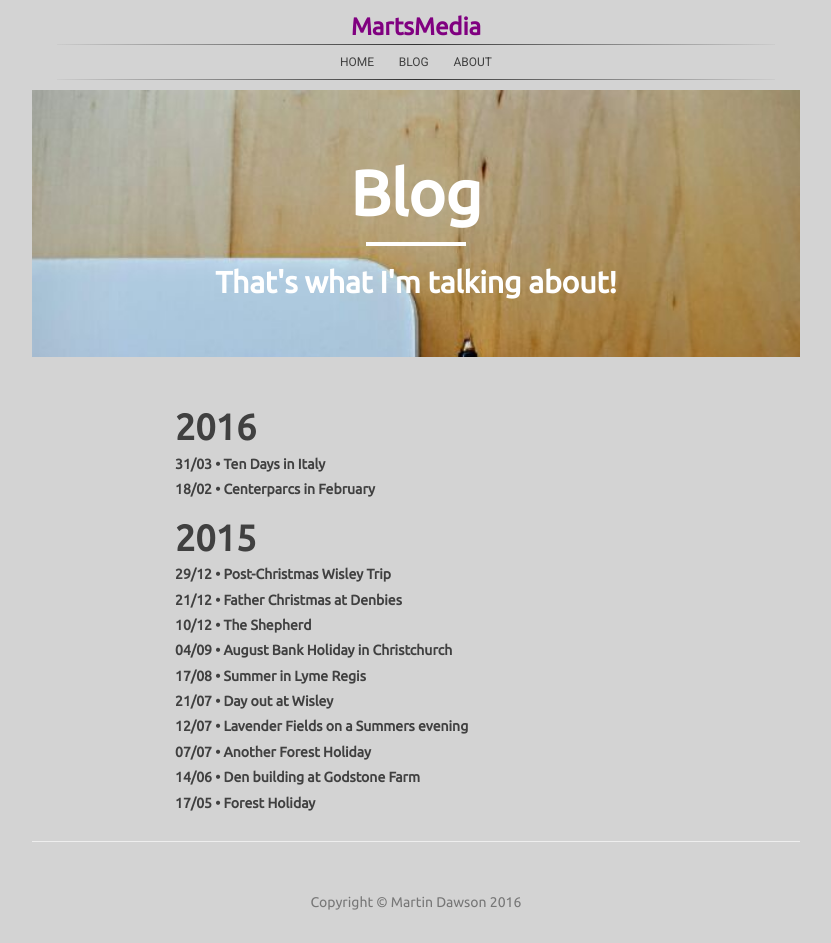
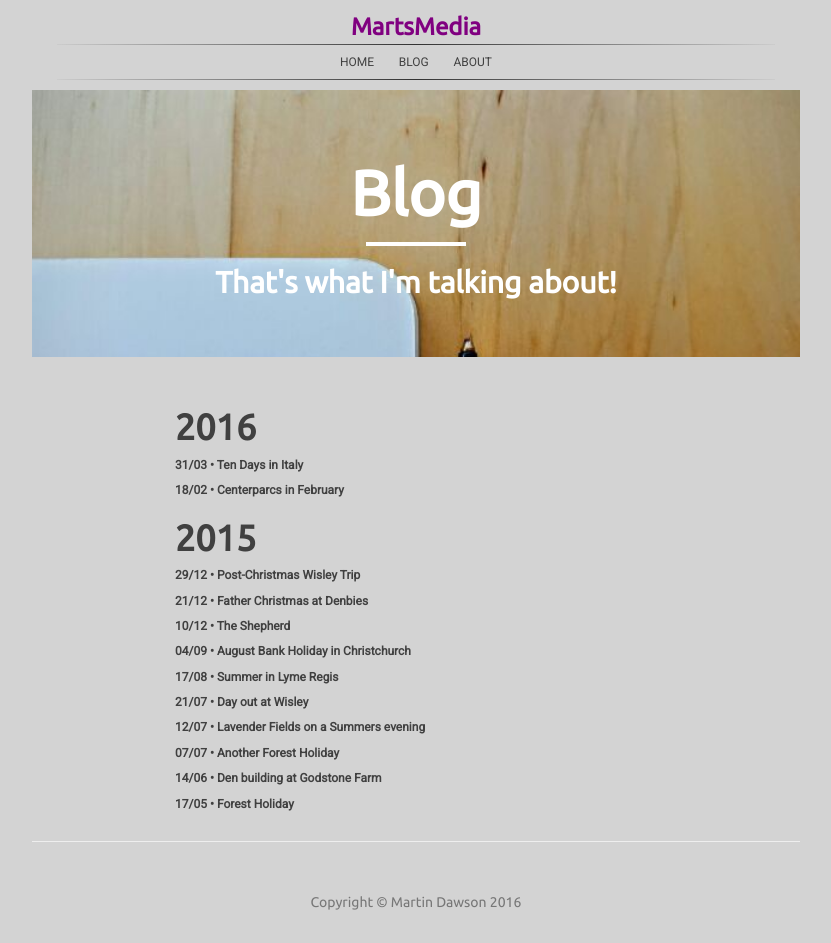
Before and after one commit to dawsino/dawsino.github.io, a Jekyll site: the page built from blog/index.html, in a window 1280 px wide. Shown: the whole page, without its empty margins (224-1055 px from the left). Built offline with Jekyll 4.4.1, drawn with Linux system fonts in a browser that asks for light colours; nearby versions of some CDN libraries.

Commit message:
Update custom.css

```diff
--- a/css/custom.css
+++ b/css/custom.css
@@ -186,3 +186,11 @@ h1, h2, h3, h4, h5, h6, body {
 .jumbotron {
     background-size: cover;
 }
+
+.blogarchive {
+    font-family: 'Roboto', sans-serif;
+    font-style: normal;
+    font-size: 12px;
+    text-decoration: none;
+
+}
```
